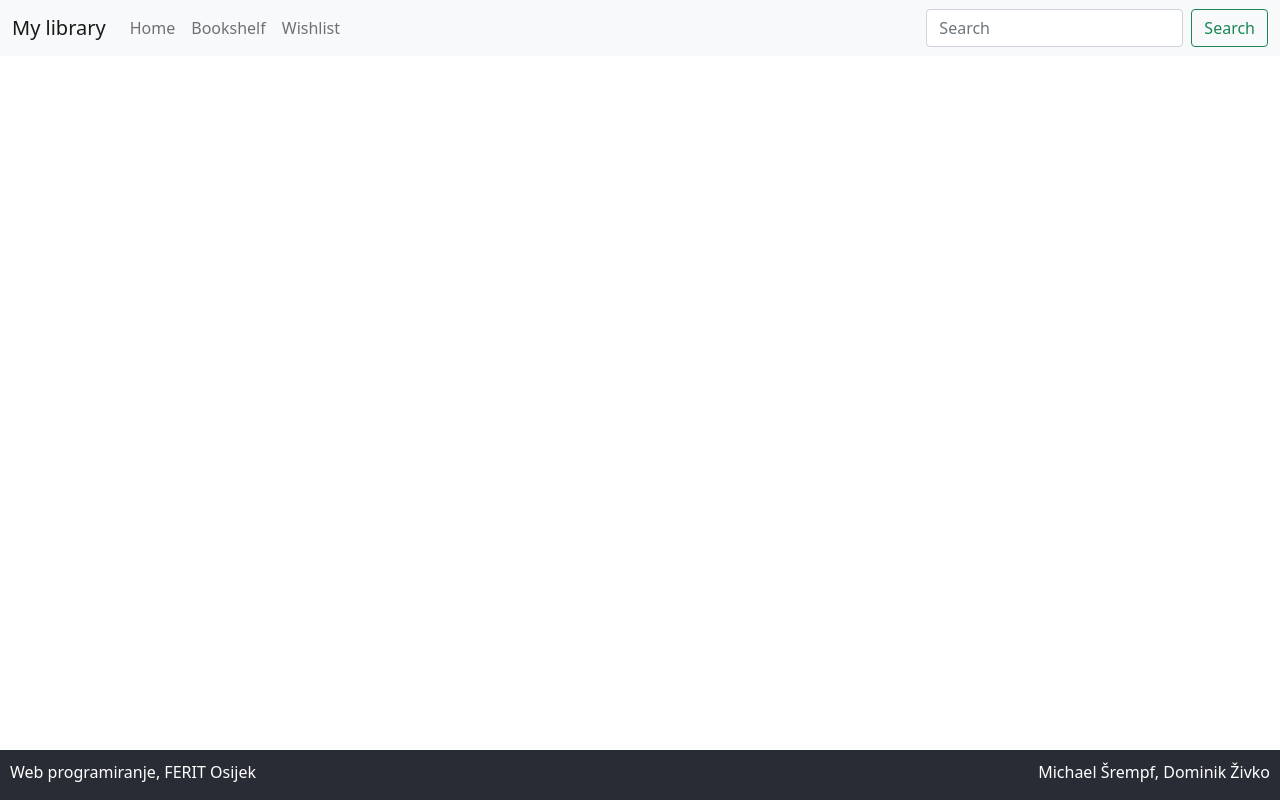
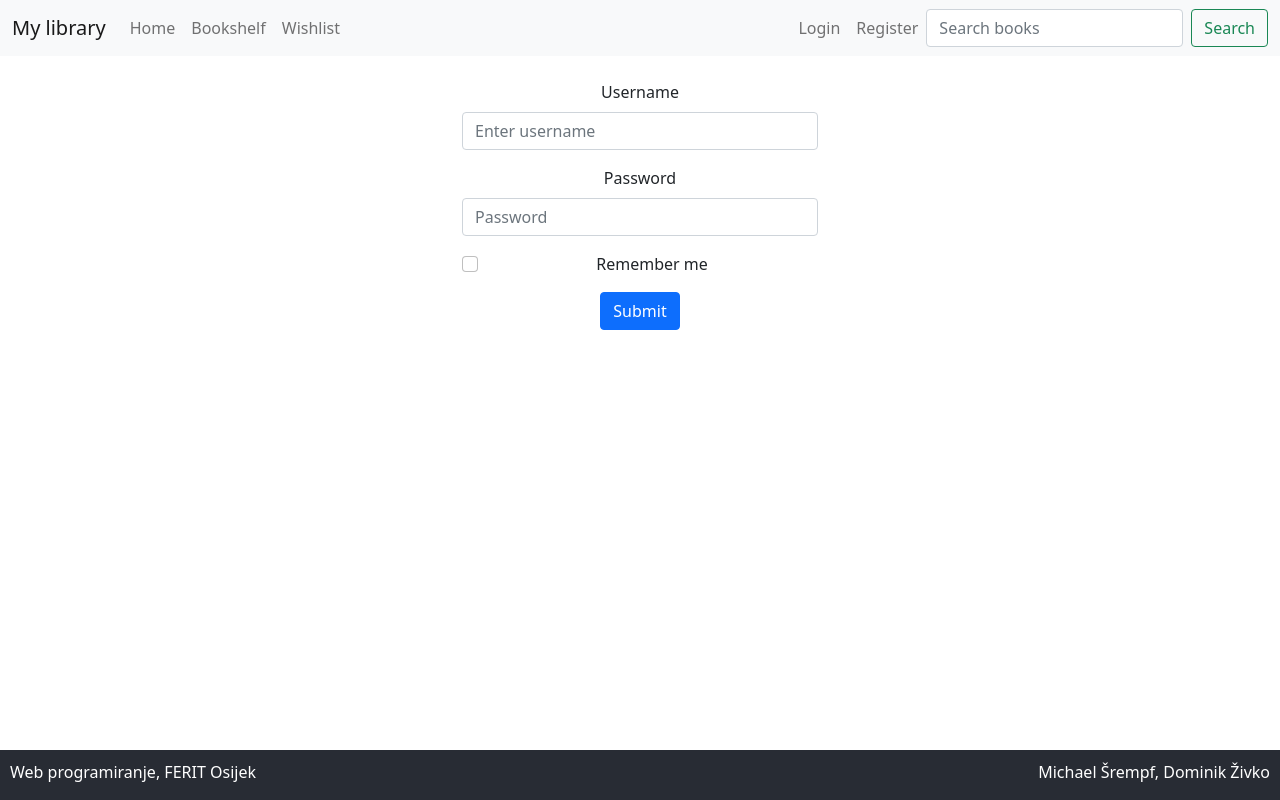
Before and after one commit to Altline/RMA_library, a React (Create React App) app in the folder client/: page /register in a window 1280 px wide. Built offline with nearby package versions, Linux system fonts and the light colour scheme.

Commit message:
Add registration page

```diff
--- a/client/src/App.jsx
+++ b/client/src/App.jsx
@@ -1,8 +1,10 @@
+import Container from "react-bootstrap/esm/Container";
 import { Route, Routes } from "react-router-dom";
 import "./App.css";
 import Navigation from "./components/Navigation";
 import BookshelfPage from "./pages/BookshelfPage";
 import HomePage from "./pages/HomePage"
+import RegistrationPage from "./pages/RegistrationPage";
 import WishlistPage from "./pages/WishlistPage";
 
 export default function App() {
@@ -12,11 +14,14 @@
         <Navigation />
       </header>
       <main>
+        <Container className="my-4">
           <Routes>
             <Route path="/" element={<HomePage />} />
             <Route path="/bookshelf" element={<BookshelfPage />} />
             <Route path="/wishlist" element={<WishlistPage />} />
+            <Route path="/register" element={<RegistrationPage />} />
           </Routes>
+        </Container>
       </main>
       <footer>
         <p>Web programiranje, FERIT Osijek</p>
--- a/client/src/components/Navigation.jsx
+++ b/client/src/components/Navigation.jsx
@@ -22,10 +22,14 @@
                         <Nav.Link href="/bookshelf">Bookshelf</Nav.Link>
                         <Nav.Link href="/wishlist">Wishlist</Nav.Link>
                     </Nav>
+                    <Nav>
+                        <Nav.Link href="/login">Login</Nav.Link>
+                        <Nav.Link href="/register">Register</Nav.Link>
+                    </Nav>
                     <Form className="d-flex">
                         <FormControl
                             type="search"
-                            placeholder="Search"
+                            placeholder="Search books"
                             className="me-2"
                             aria-label="Search"
                         />
--- /dev/null
+++ b/client/src/pages/RegistrationPage.css
@@ -0,0 +1,4 @@
+.checkbox > .form-check-input {
+    float: unset;
+    margin-right: 8px;
+}
--- /dev/null
+++ b/client/src/pages/RegistrationPage.jsx
@@ -0,0 +1,31 @@
+import Form from "react-bootstrap/Form"
+import Button from "react-bootstrap/Button";
+import { Row, Col } from "react-bootstrap"
+import "./RegistrationPage.css"
+
+export default function RegistrationPage() {
+    return (
+        <Row>
+            <Col lg={{ span: 4, offset: 4 }}>
+                <Form>
+                    <Form.Group className="mb-3" controlId="formBasicEmail">
+                        <Form.Label>Username</Form.Label>
+                        <Form.Control type="email" placeholder="Enter username" />
+                    </Form.Group>
+
+                    <Form.Group className="mb-3" controlId="formBasicPassword">
+                        <Form.Label>Password</Form.Label>
+                        <Form.Control type="password" placeholder="Password" />
+                    </Form.Group>
+
+                    <Form.Group lg={4} className="mb-3" controlId="formBasicCheckbox">
+                        <Form.Check className="checkbox" type="checkbox" label="Remember me" />
+                    </Form.Group>
+                    <Button variant="primary" type="submit">
+                        Submit
+                    </Button>
+                </Form>
+            </Col>
+        </Row>
+    );
+}
```
Lines whose indentation alone changed are shown as unchanged.
